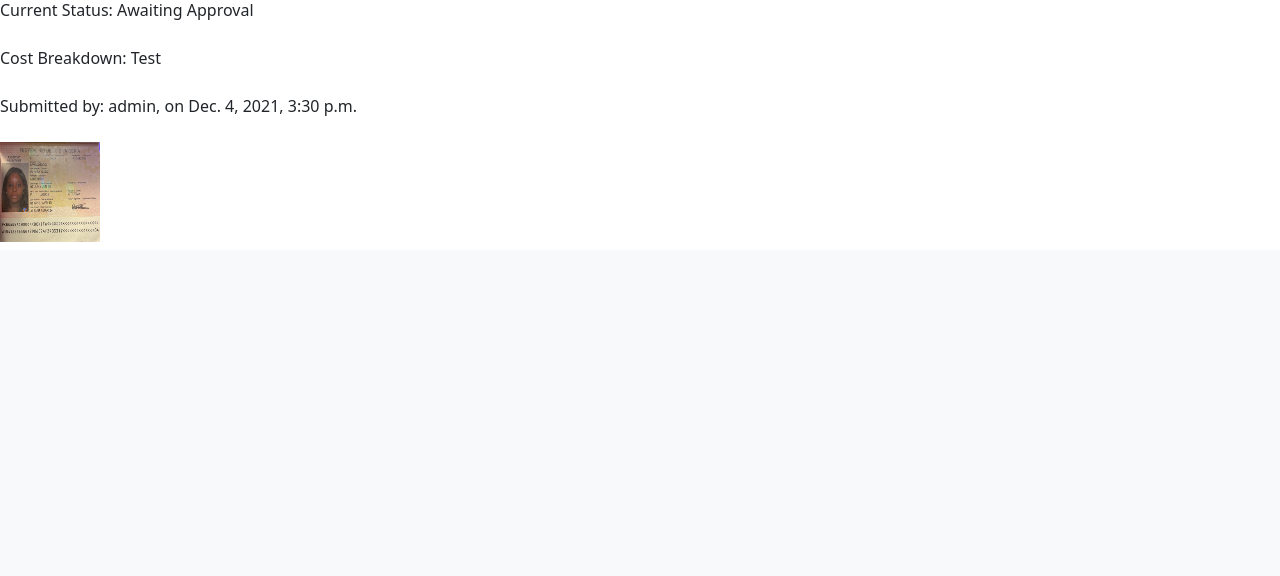
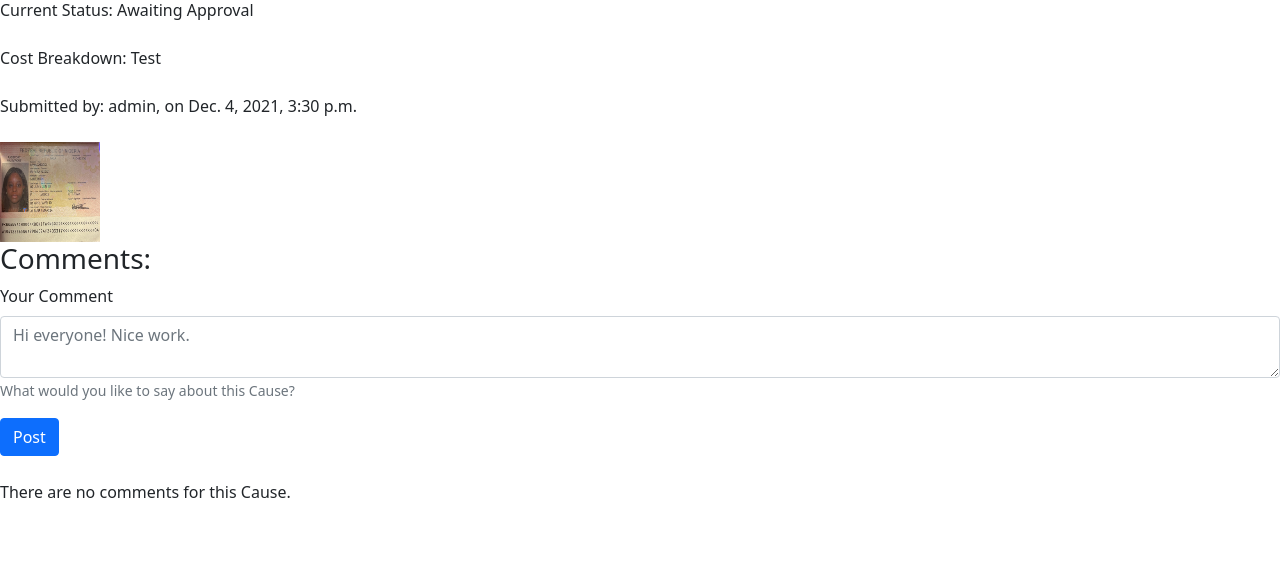
Before and after one commit to engrnonny/web50-capstone, a Django app: page /causes/test in a window 1280 px wide. Shown: the part 550-1126 px from the top of the page. Before the commit the page ends 792 px from the top, so only its background shows below. Run offline with Django 3.2, Linux system fonts and the light colour scheme; data comes from the database, SQL or seed files in the repository; both versions use the stored data as it was after the commit; data that the repository does not hold is empty.

Commit message:
Started work on Cause Comment post funtionality using JavaScript

```diff
--- a/main/models.py
+++ b/main/models.py
@@ -17,7 +17,7 @@ STATUS = (
 )
 
 class User(AbstractUser):
-    phone = models.IntegerField(blank=True, null=True)
+    phone = models.CharField(max_length=11, blank=True, null=True)
     gender = models.CharField(max_length=8, blank=True, null=True)
     birthday = models.DateField(null=True, blank=True)
     bio = models.TextField(max_length=500, blank=True, null=True)
@@ -91,7 +91,7 @@ class Cause_file(models.Model):
 class Comment(models.Model):
     cause = models.ForeignKey(Cause, on_delete=models.CASCADE)
     date_added = models.DateTimeField(auto_now_add=True)
-    member = models.ManyToManyField(settings.AUTH_USER_MODEL, blank=True, related_name = 'member')
+    user = models.ForeignKey(settings.AUTH_USER_MODEL, on_delete=models.CASCADE, related_name = 'user', null=True)
     comment = models.CharField(max_length=256)
 
 
--- a/main/static/main/index.js
+++ b/main/static/main/index.js
@@ -1,6 +1,7 @@
 document.addEventListener('DOMContentLoaded', function() {
 
     document.querySelector('#vote').addEventListener('click', () => vote());
+    document.querySelector('#post-comment').addEventListener('click', () => post_comment());
 });
 
 
@@ -28,9 +29,53 @@ document.addEventListener('DOMContentLoaded', function() {
 //     return false;
 // }
 
+
+// Post Comment function
+// Post Comment function
+// Post Comment function
+function post_comment() {
+    let cause_id = document.querySelector('#cause-id').innerHTML.trim();
+    const comment = document.querySelector('#comment').value.trim();
+    fetch(`/causes/c/${cause_id}`, {
+        method: 'POST',
+        body: JSON.stringify({
+            comment: comment
+        })
+    })
+        .then(response => response.json())
+            .then(result => {
+            if ("success" in result) {
+            //     document.querySelector('#comments').innerHTML += `<div>
+            //     <span>${result['username']}:</span> <span class="float-right">${comment}}</span>
+            //     <br>
+            //     <br>
+            //     <br>
+            // </div>`;
+                console.log("Successful!")
+
+            }
+
+            if ("error" in result) {
+                // There was an error in sending the email
+                // Display the error next to the "To:"
+                document.querySelector('#to-text-error-message').innerHTML = result['error']
+
+            }
+            console.log(result);
+            console.log("message" in result);
+            console.log("error" in result);
+            })
+            .catch(error => {
+                console.log(error);
+            });
+        return false;
+    }
+
+// Vote Function
+// Vote Function
+// Vote Function
 function vote() {
     let cause_id = document.querySelector('#cause-id').innerHTML.trim();
-    console.log(cause_id)
     fetch(`/causes/v/${cause_id}`, {
         method: 'PUT',
         body: JSON.stringify({
@@ -42,13 +87,18 @@ function vote() {
             if ("success" in result) {
                 if (document.querySelector('#vote').innerHTML.trim() == "Vote") {
                     document.querySelector('#vote').innerHTML = "Unvote"
-                    ++document.querySelector('#vote-count').innerHTML
+                    ++document.querySelector('#vote-count').innerHTML;
+                    var elem = document.getElementById('vote-warning')
+                    elem.parentNode.removeChild(elem)
                 }
 
                 else if (document.querySelector('#vote').innerHTML.trim() == "Unvote") {
                     document.querySelector('#vote').innerHTML = "Vote"
                     if (document.querySelector('#vote-count').innerHTML.trim() != 0) {
-                        --document.querySelector('#vote-count').innerHTML
+                        --document.querySelector('#vote-count').innerHTML;
+                        document.querySelector('#warnings').innerHTML += `<div class="card" id="vote-warning">
+                            You have not casted your vote for this month. Please cast your vote to clear this message.
+                        </div>`;
                     }
                 }
             }
--- a/main/templates/main/cause.html
+++ b/main/templates/main/cause.html
@@ -156,5 +156,59 @@
             </div>
         {% endif %}
 
+        <div>
+            <h3>
+                Comments:
+            </h3>
+            <form action="#" method="post">
+                {% csrf_token %}
+
+                <!-- Comment -->
+                <div class="mb-3">
+                    <label for="comment" class="form-label">
+                        Your Comment
+                    </label>
+                    <textarea class="form-control" id="comment" aria-describedby="commentHelp" name="comment" placeholder="Hi everyone! Nice work." required type="text"></textarea>
+                    <small id="commentHelp" class="form-text">
+                        What would you like to say about this Cause?
+                    </small>
+                </div>
+
+                <button type="submit" class="btn btn-primary" id="post-comment">
+                    Post
+                </button>
+
+            </form>
+
+        </div>
+
+        <div>
+
+
+    {% if comments %}
+    <br>
+    <h3>Comments</h3>
+        <div id="comments">
+        {% for comment in comments %}
+            <div>
+                <span>{{ comment.user.username }}:</span> <span class="float-right">{{ comment.comment }}</span>
+                <br>
+                <br>
+                <br>
+            </div>
+        {% endfor %}
+        </div>
+
+    {% else %}
+    <br>
+        <div>
+            There are no comments for this Cause.
+        </div>
+        <br>
+        <br>
+        <br>
+    {% endif %}
+        </div>
+
     </main>
 {% endblock %}
--- a/main/templates/main/layout.html
+++ b/main/templates/main/layout.html
@@ -57,7 +57,7 @@
             </div>
         </nav>
 
-
+<div id="warnings">
 <!--
 Warning message for Users who haven't made monthly contributions
 -->
@@ -72,7 +72,7 @@ Warning message for Users who haven't made monthly contributions
 Warning message for Users who haven't casted monthly vote
 -->
 {% if user.is_authenticated and request.user.monthly_vote == False %}
-    <div class="card">
+    <div class="card" id="vote-warning">
         You have not casted your vote for this month. Please cast your vote to clear this message.
     </div>
 {% endif %}
@@ -90,6 +90,7 @@ Popup messages - Django
     {% endfor %}
 {% endif %}
 
+</div>
 <!--
 Popup messages - JavaScript
 -->
--- a/main/templates/main/register.html
+++ b/main/templates/main/register.html
@@ -211,7 +211,7 @@
                     <!-- Linkedin URL -->
                     <div class="col">
                         <label for="reg-linkedin" class="form-label">
-                            City/Town
+                            Linkedin Profile
                         </label>
                         <input aria-describedby="linkedinHelp" class="form-control" id="reg-linkedin" name="reg-linkedin" placeholder="https://www.linkedin.com/mwlite/in/ewere.njokede" type="url">
                         <small id="linkedinHelp" class="form-text">
--- a/main/urls.py
+++ b/main/urls.py
@@ -15,6 +15,7 @@ urlpatterns =[
     path("causes/<slug>", views.cause, name="cause"),
     path("causes/new/", views.new_cause, name="new-cause"),
     path("causes/v/<int:cause_id>", views.vote, name="vote"),
+    path("causes/c/<int:cause_id>", views.comment, name="comment"),
     path("contact", views.contact, name="contact"),
     path("test", views.test, name="test"),
 ]
--- a/main/views.py
+++ b/main/views.py
@@ -8,13 +8,14 @@ from django.contrib.messages.api import error
 from django.core.exceptions import ObjectDoesNotExist
 from django.db import Error, IntegrityError
 from django.db.models import Q
+from django.db.utils import load_backend
 from django.http import HttpResponseRedirect, JsonResponse
 from django.shortcuts import HttpResponse, redirect, render
 from django.urls import reverse
 from django.utils.text import slugify
 from django.views.decorators.csrf import csrf_exempt
 from .models import *
-
+import json
 
 # Homepage
 # Homepage
@@ -104,6 +105,17 @@ def register(request):
             elif User.objects.filter(phone=request.POST["reg-phone"]).exists():
                 messages.info(request, "Phone number already exists")
                 return redirect("register")
+
+            else:
+                try:
+                    test_phone = int(request.POST["reg-phone"])
+                    if len(request.POST["reg-phone"]) < 11 or len(request.POST["reg-phone"]) > 11:
+                        messages.info(request, "Please enter the 11 digits of your phone number")
+                        return redirect("register")
+
+                except Error:
+                    messages.info(request, "Please enter your phone number in numbers only")
+                    return redirect("register")
 
             if not request.POST["reg-email"]:
                 messages.info(request, "Please enter your Email Address")
@@ -259,12 +271,14 @@ def cause(request, slug):
         cause = Cause.objects.get(slug=slug)
         backers = User.objects.filter(backers__id=cause.id)
         cause_files = Cause_file.objects.filter(cause=cause)
+        comments = Comment.objects.filter(cause=cause).order_by('-date_added')
         volunteers = User.objects.filter(volunteers__id=cause.id)
         voters = User.objects.filter(voters__id=cause.id)
         context = {
             'backers': backers,
             'cause': cause,
             'cause_files': cause_files,
+            'comments': comments,
             'volunteers': volunteers,
             'voters': voters
         }
@@ -487,6 +501,36 @@ def vote(request, cause_id):
         return JsonResponse({"error": "PUT method required."}, status=400)
 
 
+# Comment on a Cause
+# Comment on a Cause
+# Comment on a Cause
+@csrf_exempt
+@login_required
+def comment(request, cause_id):
+    if request.method == "POST":
+
+        if not request.POST["comment"]:
+            return JsonResponse({"error": "Please type in a message in the text field."}, status=400)
+
+        else:
+            try:
+                cause = Cause.objects.get(id=cause_id)
+                data = json.loads(request.body)
+                comment = data.get("comment", "")
+                new_comment = Comment(cause=cause, comment=comment, user=request.user)
+                new_comment.save()
+                return JsonResponse({
+                    "success": "Comment posted successfully",
+                    "username": request.user.username
+                    }, status=201)
+
+            except IntegrityError:
+                return JsonResponse({"error": "Cause not found."}, status=400)
+
+    else:
+        return JsonResponse({"error": "POST method required."}, status=400)
+
+
 # Contact Page
 # Contact Page
 # Contact Page
```
Also changed, not shown: db.sqlite3, main/migrations/0011_auto_20211211_1559.py (added), main/migrations/0012_auto_20211211_1927.py (added), media/main/users/profile-pics/IMG_20210314_101715_8.jpg (added), media/main/users/profile-pics/IMG_20210314_101715_8_iLbhWMr.jpg (added).
